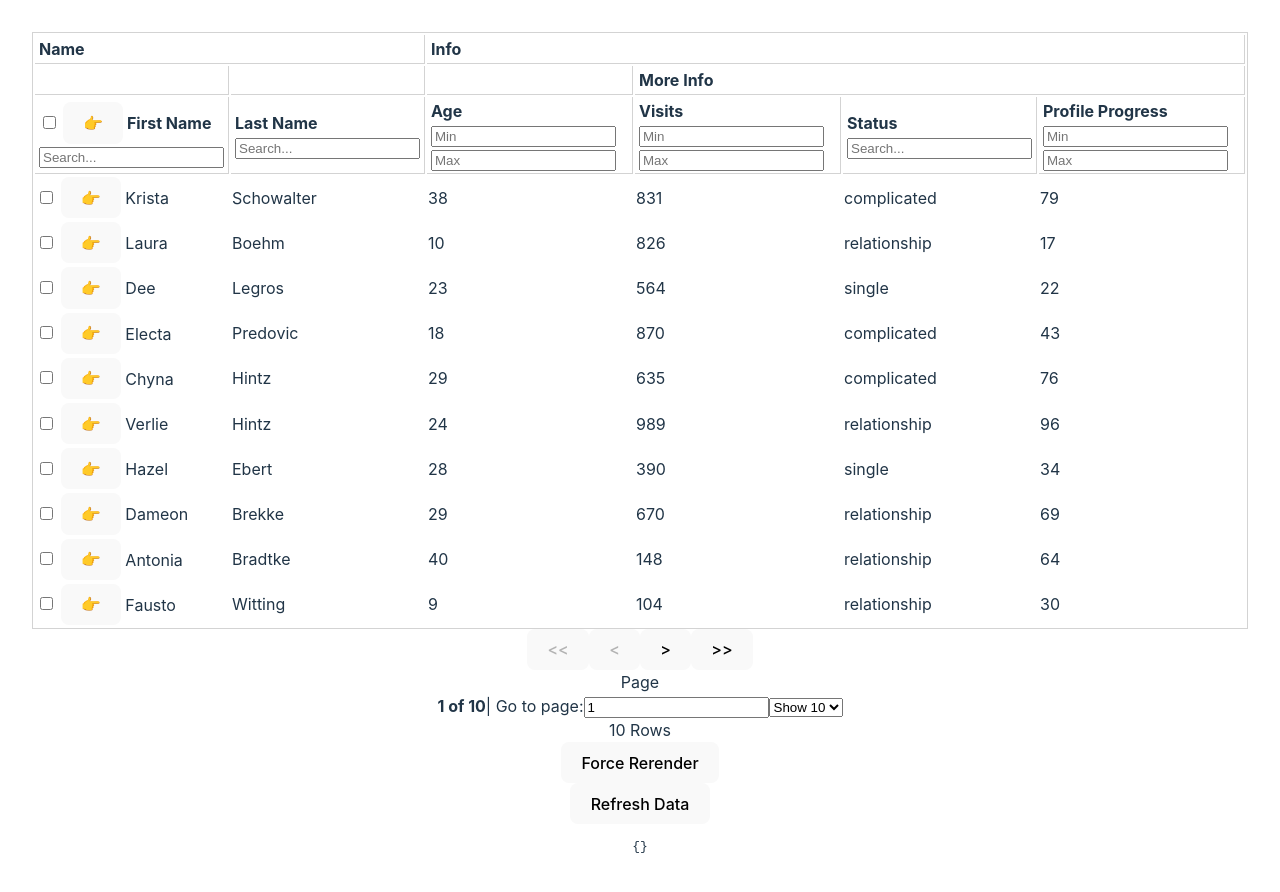
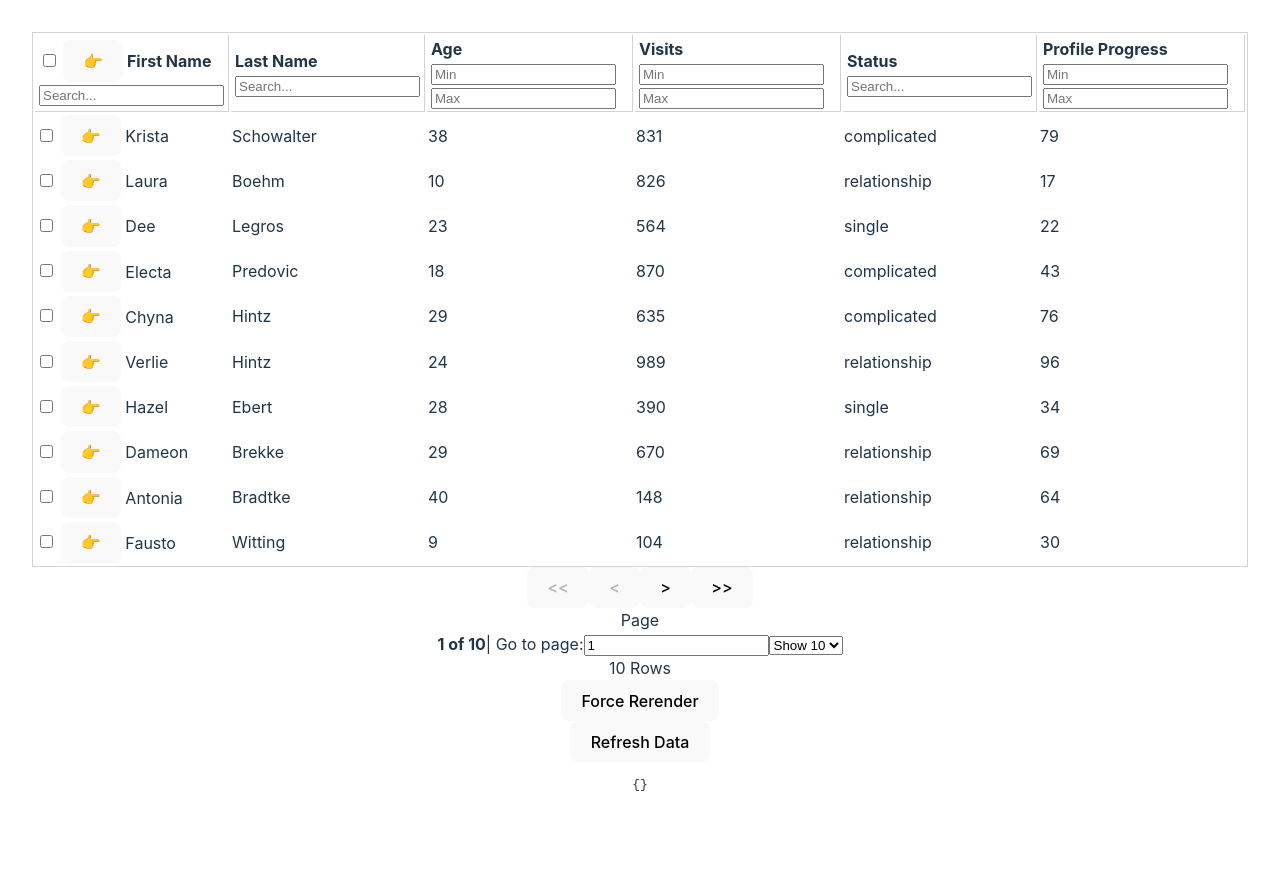
Before and after one commit to isqua/tree-table, a React (Vite) app: page / in a window 1280 px wide. Shown: the top 892 px of the page. After the commit the page ends 840 px from the top, so only its background shows below. Built offline with nearby package versions, Linux system fonts and the light colour scheme.

Commit message:
fix: remove extra table headers

```diff
--- a/src/components/Table/Table.tsx
+++ b/src/components/Table/Table.tsx
@@ -21,10 +21,6 @@ export function Table() {
 
     const columns = React.useMemo<ColumnDef<Person>[]>(
         () => [
-            {
-                header: 'Name',
-                footer: props => props.column.id,
-                columns: [
             {
                 accessorKey: 'firstName',
                 header: ({ table }) => (
@@ -89,20 +85,11 @@ export function Table() {
                 header: () => <span>Last Name</span>,
                 footer: props => props.column.id,
             },
-                ],
-            },
-            {
-                header: 'Info',
-                footer: props => props.column.id,
-                columns: [
             {
                 accessorKey: 'age',
                 header: () => 'Age',
                 footer: props => props.column.id,
             },
-                    {
-                        header: 'More Info',
-                        columns: [
             {
                 accessorKey: 'visits',
                 header: () => <span>Visits</span>,
@@ -117,10 +104,6 @@ export function Table() {
                 accessorKey: 'progress',
                 header: 'Profile Progress',
                 footer: props => props.column.id,
-                            },
-                        ],
-                    },
-                ],
             },
         ],
         []
```
Lines whose indentation alone changed are shown as unchanged.
